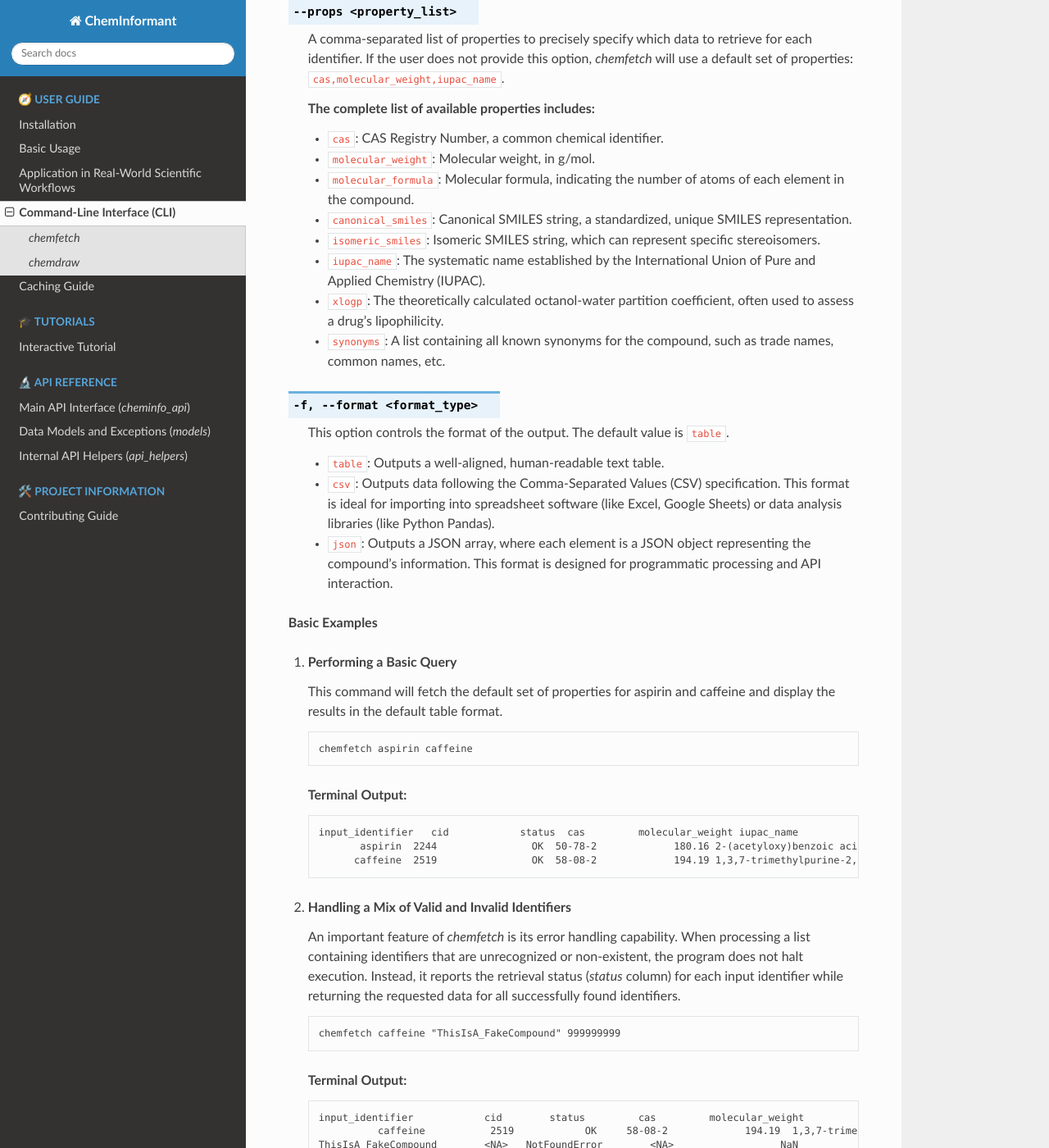
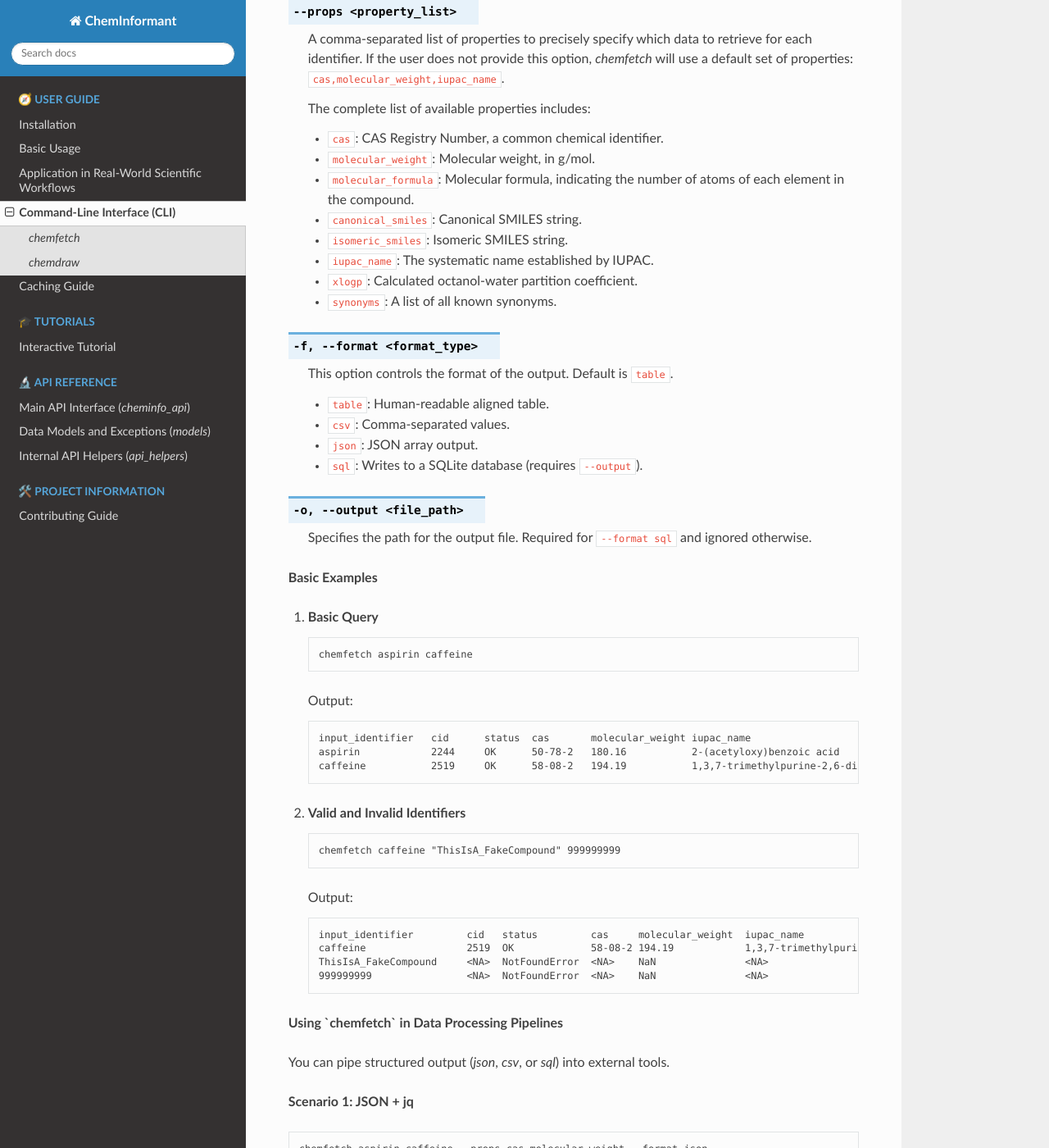
Before and after one commit to HzaCode/ChemInformant, a Sphinx documentation site: the page built from docs/source/cli.rst, in a window 1280 px wide and 1400 px high, scrolled down 1125 px. Shown: the whole window at 82% size. Built offline with Sphinx 7.4.7 and the Read the Docs theme 3.1.0, drawn with Linux system fonts in a browser that asks for light colours; pages that are not in the unit, such as notebooks, are missing from menus; some of the changed text lies outside the part shown.

Commit message:
Update cli.rst

```diff
--- a/docs/source/cli.rst
+++ b/docs/source/cli.rst
@@ -7,12 +7,10 @@
 .. contents::
    :local:
 
-
-
 `chemfetch`
 -----------
 
-`chemfetch` is ChemInformant's core data retrieval tool. Its primary responsibility is to accept one or more chemical identifiers provided by the user, initiate a request to the PubChem API to fetch specified chemical properties, and return the results to standard output in a user-selected format. The tool can automatically recognize various identifier types and robustly handle batch requests that include invalid identifiers.
+`chemfetch` is ChemInformant's core data retrieval tool. Its primary responsibility is to accept one or more chemical identifiers provided by the user, initiate a request to the PubChem API to fetch specified chemical properties, and return the results to standard output or a file in a user-selected format. The tool can automatically recognize various identifier types and robustly handle batch requests that include invalid identifiers.
 
 **Usage**
 
@@ -26,9 +24,9 @@
 
    One or more required chemical identifiers, separated by spaces. The internal logic of `chemfetch` will attempt to parse the type of each identifier:
 
-   *   **Name:** e.g., ``aspirin``, ``caffeine``, ``water``. The tool uses these names to search in PubChem.
-   *   **PubChem Compound ID (CID):** e.g., ``2244`` for aspirin. This is a specific and unambiguous identifier.
-   *   **SMILES String:** e.g., ``"CC(=O)Oc1ccccc1C(=O)O"``. This is a linear notation for describing a compound's structure.
+   * **Name:** e.g., ``aspirin``, ``caffeine``, ``water``. The tool uses these names to search in PubChem.
+   * **PubChem Compound ID (CID):** e.g., ``2244`` for aspirin. This is a specific and unambiguous identifier.
+   * **SMILES String:** e.g., ``"CC(=O)Oc1ccccc1C(=O)O"``. This is a linear notation for describing a compound's structure.
 
    .. note::
       When a provided SMILES string contains characters that might be interpreted by the shell as special operators (e.g., `(`, `)`, `=`, `#`), it is strongly recommended to enclose the entire string in single or double quotes to ensure it is passed as a single, complete argument to `chemfetch`.
@@ -37,178 +35,131 @@
 
    A comma-separated list of properties to precisely specify which data to retrieve for each identifier. If the user does not provide this option, `chemfetch` will use a default set of properties: ``cas,molecular_weight,iupac_name``.
 
-   **The complete list of available properties includes:**
+   The complete list of available properties includes:
 
-   *   ``cas``: CAS Registry Number, a common chemical identifier.
-   *   ``molecular_weight``: Molecular weight, in g/mol.
-   *   ``molecular_formula``: Molecular formula, indicating the number of atoms of each element in the compound.
-   *   ``canonical_smiles``: Canonical SMILES string, a standardized, unique SMILES representation.
-   *   ``isomeric_smiles``: Isomeric SMILES string, which can represent specific stereoisomers.
-   *   ``iupac_name``: The systematic name established by the International Union of Pure and Applied Chemistry (IUPAC).
-   *   ``xlogp``: The theoretically calculated octanol-water partition coefficient, often used to assess a drug's lipophilicity.
-   *   ``synonyms``: A list containing all known synonyms for the compound, such as trade names, common names, etc.
+   * ``cas``: CAS Registry Number, a common chemical identifier.
+   * ``molecular_weight``: Molecular weight, in g/mol.
+   * ``molecular_formula``: Molecular formula, indicating the number of atoms of each element in the compound.
+   * ``canonical_smiles``: Canonical SMILES string.
+   * ``isomeric_smiles``: Isomeric SMILES string.
+   * ``iupac_name``: The systematic name established by IUPAC.
+   * ``xlogp``: Calculated octanol-water partition coefficient.
+   * ``synonyms``: A list of all known synonyms.
 
 .. option:: -f, --format <format_type>
 
-   This option controls the format of the output. The default value is ``table``.
+   This option controls the format of the output. Default is ``table``.
 
-   *   ``table``: Outputs a well-aligned, human-readable text table.
-   *   ``csv``: Outputs data following the Comma-Separated Values (CSV) specification. This format is ideal for importing into spreadsheet software (like Excel, Google Sheets) or data analysis libraries (like Python Pandas).
-   *   ``json``: Outputs a JSON array, where each element is a JSON object representing the compound's information. This format is designed for programmatic processing and API interaction.
+   * ``table``: Human-readable aligned table.
+   * ``csv``: Comma-separated values.
+   * ``json``: JSON array output.
+   * ``sql``: Writes to a SQLite database (requires ``--output``).
+
+.. option:: -o, --output <file_path>
+
+   Specifies the path for the output file. Required for ``--format sql`` and ignored otherwise.
 
 **Basic Examples**
 
-1.  **Performing a Basic Query**
+1. **Basic Query**
 
-    This command will fetch the default set of properties for aspirin and caffeine and display the results in the default table format.
+   .. code-block:: bash
 
-    .. code-block:: bash
+      chemfetch aspirin caffeine
 
-       chemfetch aspirin caffeine
+   Output:
 
-    **Terminal Output:**
+   .. code-block:: text
 
-    .. code-block:: text
+      input_identifier   cid      status  cas       molecular_weight iupac_name
+      aspirin            2244     OK      50-78-2   180.16           2-(acetyloxy)benzoic acid
+      caffeine           2519     OK      58-08-2   194.19           1,3,7-trimethylpurine-2,6-dione
 
-       input_identifier   cid            status  cas         molecular_weight iupac_name
-              aspirin  2244                OK  50-78-2             180.16 2-(acetyloxy)benzoic acid
-             caffeine  2519                OK  58-08-2             194.19 1,3,7-trimethylpurine-2,6-dione
+2. **Valid and Invalid Identifiers**
 
-2.  **Handling a Mix of Valid and Invalid Identifiers**
+   .. code-block:: bash
 
-    An important feature of `chemfetch` is its error handling capability. When processing a list containing identifiers that are unrecognized or non-existent, the program does not halt execution. Instead, it reports the retrieval status (`status` column) for each input identifier while returning the requested data for all successfully found identifiers.
+      chemfetch caffeine "ThisIsA_FakeCompound" 999999999
 
-    .. code-block:: bash
+   Output:
 
-       chemfetch caffeine "ThisIsA_FakeCompound" 999999999
+   .. code-block:: text
 
-    **Terminal Output:**
-
-    .. code-block:: text
-
-       input_identifier            cid        status         cas         molecular_weight                   iupac_name
-                 caffeine           2519            OK     58-08-2             194.19  1,3,7-trimethylpurine-2,6-dione
-       ThisIsA_FakeCompound        <NA>   NotFoundError        <NA>                  NaN                             <NA>
-              999999999           <NA>   NotFoundError        <NA>                  NaN                             <NA>
-
-
-
+      input_identifier         cid   status         cas     molecular_weight  iupac_name
+      caffeine                 2519  OK             58-08-2 194.19            1,3,7-trimethylpurine-2,6-dione
+      ThisIsA_FakeCompound     <NA>  NotFoundError  <NA>    NaN               <NA>
+      999999999                <NA>  NotFoundError  <NA>    NaN               <NA>
 
 **Using `chemfetch` in Data Processing Pipelines**
 
+You can pipe structured output (`json`, `csv`, or `sql`) into external tools.
 
-
-A core design philosophy is to enable `chemfetch` to serve as a component in data processing pipelines within a Unix/Linux environment. By setting its output format to `json` or `csv`, you can seamlessly stream the data returned by ChemInformant to other powerful command-line tools for complex filtering, transformation, and analysis.
-
-**Scenario 1: Processing JSON Output with `jq`**
-
-The JSON format is particularly well-suited for use with `jq`, a powerful command-line JSON processor.
-
-First, we run `chemfetch` and specify the `json` format to retrieve the data:
+**Scenario 1: JSON + jq**
 
 .. code-block:: bash
 
    chemfetch aspirin caffeine --props cas,molecular_weight --format json
 
-The standard output of this command will be a JSON array:
+.. code-block:: bash
 
-.. code-block:: json
+   chemfetch aspirin caffeine --props cas,molecular_weight --format json | jq -r '.[] | select(.status == "OK") | .cas'
 
-   [
-     {
-       "input_identifier": "aspirin",
-       "cid": "2244",
-       "status": "OK",
-       "cas": "50-78-2",
-       "molecular_weight": 180.16
-     },
-     {
-       "input_identifier": "caffeine",
-       "cid": "2519",
-       "status": "OK",
-       "cas": "58-08-2",
-       "molecular_weight": 194.19
-     }
-   ]
+Output:
 
-Next, we can use the pipe operator `|` to pass this JSON output to `jq` for processing.
+.. code-block:: text
 
-*   **Task: Extract only the CAS numbers of all successfully retrieved compounds.**
+   50-78-2
+   58-08-2
 
-    .. code-block:: bash
+**Scenario 2: CSV + awk**
 
-       chemfetch aspirin caffeine --props cas,molecular_weight --format json | jq -r '.[] | select(.status == "OK") | .cas'
+.. code-block:: bash
 
-    **Command Breakdown:**
-      *   `|`: The pipe operator, which sends the standard output of the command on the left (`chemfetch`) to the standard input of the command on the right (`jq`).
-      *   `jq -r '...'`: Invokes `jq`. The `-r` (raw output) option removes quotes from the output strings, making them plain text.
-      *   `'.[] | ...'`: `.` represents the entire input JSON array, and `.[]` expands it into a stream of objects.
-      *   `select(.status == "OK")`: This is a filter that only allows objects where the `status` field has the value `"OK"` to pass through.
-      *   `.cas`: For each object that passes the filter, this extracts the value of its `cas` field.
+   chemfetch aspirin caffeine ethanol --props molecular_weight --format csv | awk -F, 'NR > 1 {print "Compound:", $1, "| Weight:", $4}'
 
-    **Final Output:**
+Output:
 
-    .. code-block:: text
+.. code-block:: text
 
-       50-78-2
-       58-08-2
+   Compound: aspirin | Weight: 180.16
+   Compound: caffeine | Weight: 194.19
+   Compound: ethanol | Weight: 46.07
 
-*   **Task: Filter for compounds with a molecular weight greater than 190 and reconstruct them into a new, more concise JSON structure.**
+**Scenario 3: Save as SQLite**
 
-    .. code-block:: bash
+.. code-block:: bash
 
-       chemfetch aspirin caffeine ethanol --props molecular_weight --format json | jq '[.[] | select(.molecular_weight > 190)]'
+   chemfetch aspirin caffeine ethanol --props cas,molecular_weight --format sql -o chemicals.db
 
-    **Command Breakdown:**
-      *   `select(.molecular_weight > 190)`: Here, the filter condition is a numerical comparison, and only objects with a molecular weight greater than 190 will pass.
-      *   `[...]`: Re-collects the final stream of objects into a JSON array.
+Terminal output:
 
-    **Final Output:**
+.. code-block:: text
 
-    .. code-block:: json
+   Writing data to table 'results' in database 'chemicals.db'...
+   Done.
 
-       [
-         {
-           "input_identifier": "caffeine",
-           "cid": "2519",
-           "status": "OK",
-           "molecular_weight": 194.19
-         }
-       ]
+Query:
 
+.. code-block:: bash
 
-**Scenario 2: Processing CSV Output with `awk`**
+   sqlite3 chemicals.db "SELECT * FROM results;"
 
-When dealing with row-oriented records, the CSV format can be conveniently used with classic Unix tools like `awk`, `cut`, etc.
+Output:
 
-*   **Task: Extract the identifier and molecular weight (columns 1 and 4) from the CSV output, skipping the CSV header.**
+.. code-block:: text
 
-    .. code-block:: bash
-
-       chemfetch aspirin caffeine ethanol --props molecular_weight --format csv | awk -F, 'NR > 1 {print "Compound:", $1, "| Weight:", $4}'
-
-    **Command Breakdown:**
-      *   `awk -F, '...'`: Invokes `awk`. The `-F,` argument sets the field separator to a comma.
-      *   `NR > 1`: This is an `awk` pattern. `NR` is a built-in `awk` variable representing the "number of the current record (row)." This pattern means the following action is only executed for row numbers greater than 1, effectively skipping the header on the first line.
-      *   `{print ...}`: This is the action to be performed. `$1` and `$4` represent the first and fourth fields of the current row, respectively.
-
-    **Final Output:**
-
-    .. code-block:: text
-
-       Compound: aspirin | Weight: 180.16
-       Compound: caffeine | Weight: 194.19
-       Compound: ethanol | Weight: 46.07
-
-
+   aspirin|2244|OK|50-78-2|180.16
+   caffeine|2519|OK|58-08-2|194.19
+   ethanol|702|OK|64-17-5|46.07
 
 `chemdraw`
 ----------
 
-The `chemdraw` tool provides a quick way to invoke and display a compound's 2D structure from the terminal. Upon execution, if the lookup is successful, the program will open a window to display the compound's structure image fetched from PubChem.
+The `chemdraw` tool provides a quick way to invoke and display a compound's 2D structure from the terminal.
 
 .. warning::
-   This feature depends on optional plotting libraries (`matplotlib` and `Pillow`). These libraries are not core dependencies of `ChemInformant` and are therefore not automatically included in a standard installation. To enable the functionality of `chemdraw`, you must explicitly specify the "plot" extra feature group during installation. Please use the following command to install:
+
+   This feature depends on optional plotting libraries (`matplotlib` and `Pillow`). You must install them via:
 
    .. code-block:: bash
 
@@ -224,46 +175,37 @@
 
 .. option:: identifier
 
-   A required chemical identifier (can be a name, CID, or SMILES string) used to specify which compound's structure to draw.
+   A chemical identifier (name, CID, or SMILES) of the compound to draw.
 
 **Examples**
 
-1.  **Drawing a Structure by Name**
+1. **By Name**
 
-    .. code-block:: bash
+   .. code-block:: bash
 
-       chemdraw "Vanillin"
+      chemdraw "Vanillin"
 
-    After executing this command, a Matplotlib window will pop up, containing the chemical structure diagram of vanillin.
+   .. image:: /_static/2025-07-22-103832.jpg
+      :width: 300px
+      :align: center
 
-.. image:: _static/2025-07-22-103832.jpg
-   :width: 300px
-   :align: center
+2. **By SMILES**
 
-2.  **Drawing a Structure from a SMILES String**
+   .. code-block:: bash
 
-    .. code-block:: bash
+      chemdraw "c1ccc(cc1)C(=O)O"
 
-       # Draw the structure of benzoic acid
-       chemdraw "c1ccc(cc1)C(=O)O"
+   .. image:: /_static/Figure_1.png
+      :width: 500px
+      :align: center
 
-.. image:: /_static/Figure_1.png
-   :width: 500px
-   :align: center
+3. **Invalid Identifier**
 
+   .. code-block:: bash
 
+      chemdraw "MyImaginaryMolecule"
 
-3.  **Error Handling for Unfound Compounds**
+   .. code-block:: text
 
-    If the provided identifier cannot be resolved to a unique compound in PubChem, `chemdraw` will terminate execution and print a clear error message to the standard error stream (stderr) without producing any graphical output.
-
-    .. code-block:: bash
-
-       chemdraw "MyImaginaryMolecule"
-
-    **Standard Error Output:**
-
-    .. code-block:: text
-
-       Attempting to draw structure for 'MyImaginaryMolecule'...
-       [ChemInformant] Error: Identifier 'MyImaginaryMolecule' was not found in PubChem.
+      Attempting to draw structure for 'MyImaginaryMolecule'...
+      [ChemInformant] Error: Identifier 'MyImaginaryMolecule' was not found in PubChem.
```
